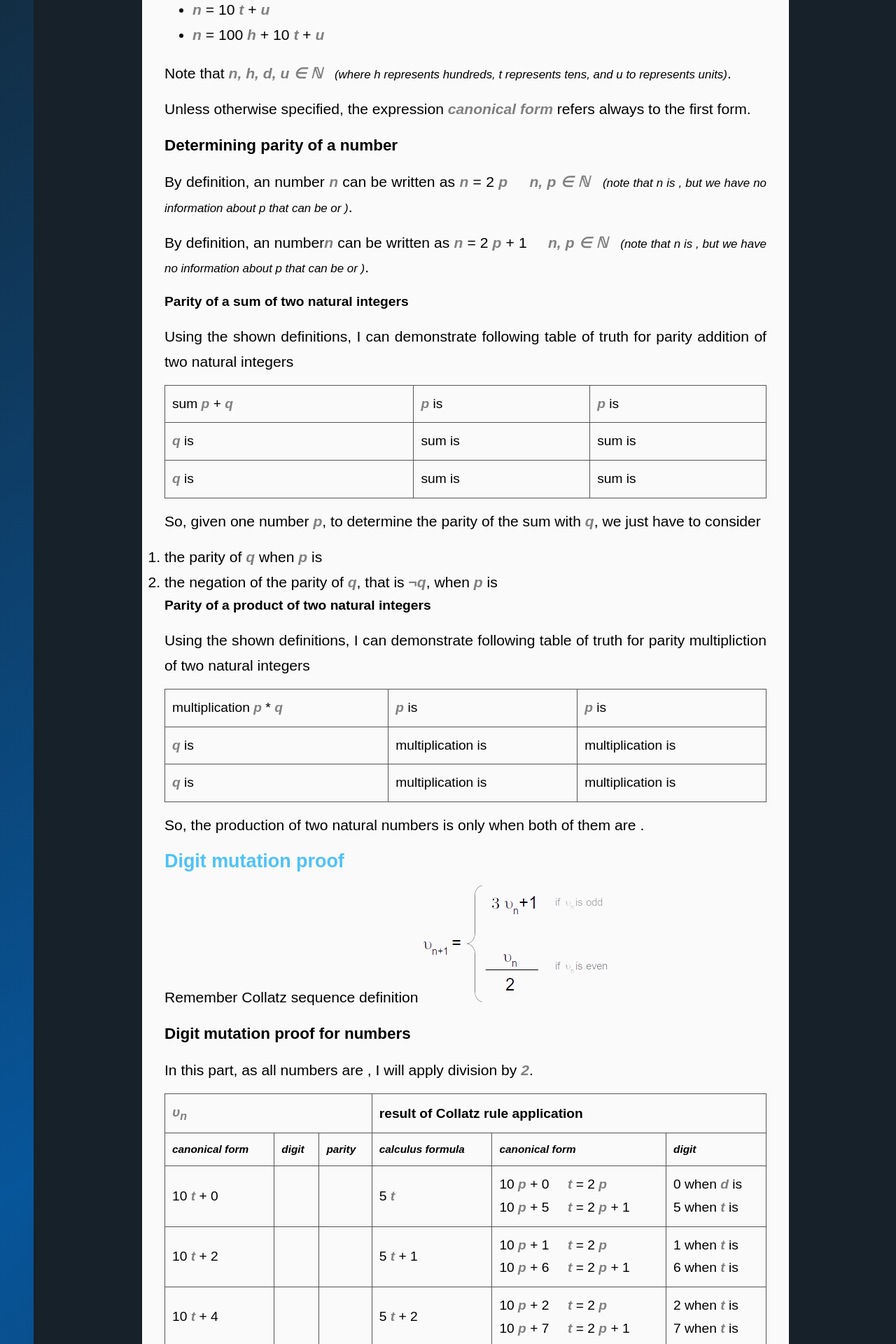
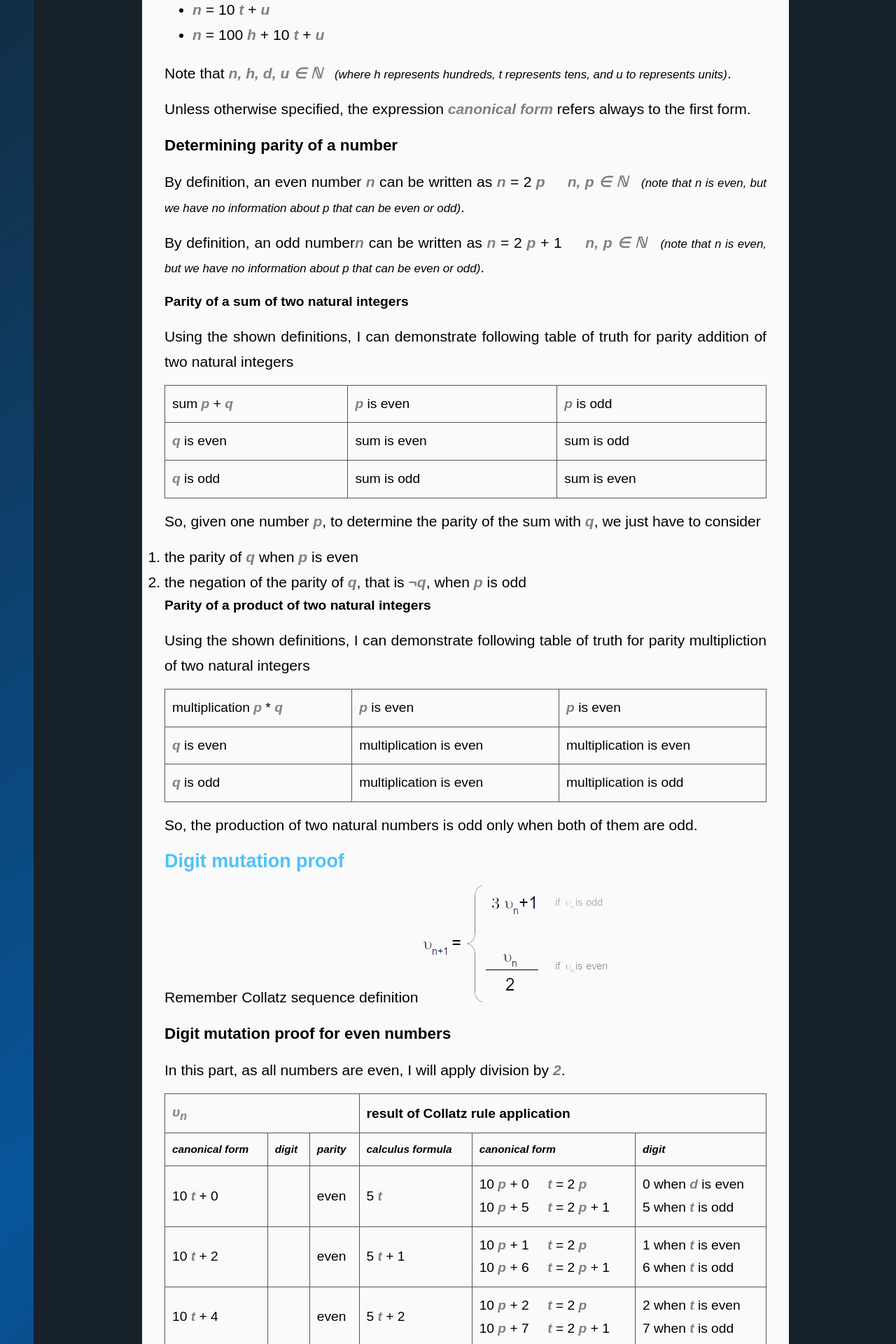
Before and after one commit to neonira/neonira.github.io, a Jekyll site: the page built from _posts/2018-06-03-CollatzSequence.md, in a window 1280 px wide. Shown: the part 552-2472 px from the top of the page at 70% size. Built offline with Jekyll 4.4.1, drawn with Linux system fonts in a browser that asks for light colours; nearby versions of some CDN libraries; some web fonts are replaced; some of the changed text lies outside the part shown.

Commit message:
corrections

```diff
--- a/_posts/2018-06-03-CollatzSequence.md
+++ b/_posts/2018-06-03-CollatzSequence.md
@@ -24,10 +24,10 @@ Unless otherwise specified, the expression <cite class='kw'>canonical form</cite
 
 ### Determining parity of a number
 
-By definition, an <cite class='kw even'></cite> number <cite class='kw'>n</cite> can be written as <cite class='kw'>n</cite> = 2 <cite class='kw'>p</cite> &nbsp;&nbsp;&nbsp; <cite class='kw'>n, p &isin; &#x2115;</cite>&nbsp;&nbsp;&nbsp;<cite class='comment'>note that n is <cite class='kw even'></cite>, but we have no information about p that can be <cite class='kw even'></cite> or <cite class='kw odd'></cite></cite>.
+By definition, an even number <cite class='kw'>n</cite> can be written as <cite class='kw'>n</cite> = 2 <cite class='kw'>p</cite> &nbsp;&nbsp;&nbsp; <cite class='kw'>n, p &isin; &#x2115;</cite>&nbsp;&nbsp;&nbsp;<cite class='comment'>note that n is even, but we have no information about p that can be even or odd</cite>.
 
 
-By definition, an <cite class='kw odd'></cite> number<cite class='kw'>n</cite> can be written as <cite class='kw'>n</cite> = 2 <cite class='kw'>p</cite> + 1 &nbsp;&nbsp;&nbsp; <cite class='kw'>n, p &isin; &#x2115;</cite>&nbsp;&nbsp;&nbsp;<cite class='comment'>note that n is <cite class='kw even'></cite>, but we have no information about p that can be <cite class='kw even'></cite> or <cite class='kw odd'></cite></cite>.
+By definition, an odd number<cite class='kw'>n</cite> can be written as <cite class='kw'>n</cite> = 2 <cite class='kw'>p</cite> + 1 &nbsp;&nbsp;&nbsp; <cite class='kw'>n, p &isin; &#x2115;</cite>&nbsp;&nbsp;&nbsp;<cite class='comment'>note that n is even, but we have no information about p that can be even or odd</cite>.
 
 #### Parity of a sum of two natural integers
 
@@ -37,27 +37,27 @@ Using the shown definitions, I can demonstrate following table of truth for pari
 <thead>
 <tr>
 <td>sum <cite class='kw'>p</cite> + <cite class='kw'>q</cite></td>
-<td><cite class='kw'>p</cite> is <cite class='kw even'></cite></td>
-<td><cite class='kw'>p</cite> is <cite class='kw odd'></cite></td>
+<td><cite class='kw'>p</cite> is even</td>
+<td><cite class='kw'>p</cite> is odd</td>
 </tr>
 </thead>
 <tbody>
 <tr>
-<td><cite class='kw'>q</cite> is <cite class='kw even'></cite></td>
-<td>sum is <cite class='kw even'></cite></td>
-<td>sum is <cite class='kw odd'></cite></td>
+<td><cite class='kw'>q</cite> is even</td>
+<td>sum is even</td>
+<td>sum is odd</td>
 </tr>
 <tr>
-<td><cite class='kw'>q</cite> is <cite class='kw odd'></cite></td>
-<td>sum is <cite class='kw odd'></cite></td>
-<td>sum is <cite class='kw even'></cite></td>
+<td><cite class='kw'>q</cite> is odd</td>
+<td>sum is odd</td>
+<td>sum is even</td>
 </tr>
 </tbody>
 </table>
 
 So, given one number <cite class='kw'>p</cite>, to determine the parity of the sum with <cite class='kw'>q</cite>, we just have to consider
-1. the parity of <cite class='kw'>q</cite> when <cite class='kw'>p</cite> is <cite class='kw even'></cite>
-1. the negation of the parity of <cite class='kw'>q</cite>, that is <cite class='kw' style='font-weight:bold'>&#172;q</cite>, when <cite class='kw'>p</cite> is <cite class='kw odd'></cite>
+1. the parity of <cite class='kw'>q</cite> when <cite class='kw'>p</cite> is even
+1. the negation of the parity of <cite class='kw'>q</cite>, that is <cite class='kw' style='font-weight:bold'>&#172;q</cite>, when <cite class='kw'>p</cite> is odd
 
 #### Parity of a product of two natural integers
 
@@ -67,25 +67,25 @@ Using the shown definitions, I can demonstrate following table of truth for pari
 <thead>
 <tr>
 <td>multiplication <cite class='kw'>p</cite> * <cite class='kw'>q</cite></td>
-<td><cite class='kw'>p</cite> is <cite class='kw even'></cite></td>
-<td><cite class='kw'>p</cite> is <cite class='kw even'></cite></td>
+<td><cite class='kw'>p</cite> is even</td>
+<td><cite class='kw'>p</cite> is even</td>
 </tr>
 </thead>
 <tbody>
 <tr>
-<td><cite class='kw'>q</cite> is <cite class='kw even'></cite></td>
-<td>multiplication is <cite class='kw even'></cite></td>
-<td>multiplication is <cite class='kw even'></cite></td>
+<td><cite class='kw'>q</cite> is even</td>
+<td>multiplication is even</td>
+<td>multiplication is even</td>
 </tr>
 <tr>
-<td><cite class='kw'>q</cite> is <cite class='kw odd'></cite></td>
-<td>multiplication is <cite class='kw even'></cite></td>
-<td>multiplication is <cite class='kw odd'></cite></td>
+<td><cite class='kw'>q</cite> is odd</td>
+<td>multiplication is even</td>
+<td>multiplication is odd</td>
 </tr>
 </tbody>
 </table>
 
-So, the production of two natural numbers is <cite class='kw odd'></cite> only when both of them are <cite class='kw odd'></cite>.
+So, the production of two natural numbers is odd only when both of them are odd.
 
 
 ## Digit mutation proof
@@ -93,9 +93,9 @@ So, the production of two natural numbers is <cite class='kw odd'></cite> only w
 Remember Collatz sequence definition
 ![collatz definition](images/maths/collatz/cs.png)
 
-### Digit mutation proof for <cite class='kw even'></cite> numbers
+### Digit mutation proof for even numbers
 
-In this part, as all numbers are <cite class='kw even'></cite>, I will apply division by <cite class='kw'>2</cite>.
+In this part, as all numbers are even, I will apply division by <cite class='kw'>2</cite>.
 <table>
 <thead>
 <tr style='font-weight:bold'>
@@ -115,74 +115,74 @@ In this part, as all numbers are <cite class='kw even'></cite>, I will apply div
 <tr>
 <td>10 <cite class='kw'>t</cite> + 0</td>
 <td><span class='digit digit0'></span></td>
-<td><cite class='kw even'></cite></td>
+<td>even</td>
 <td>5 <cite class='kw'>t</cite></td>
 <td>
 10 <cite class='kw'>p</cite> + 0 &nbsp;&nbsp;&nbsp; <cite class='kw'>t</cite> = 2 <cite class='kw'>p </cite><br>
 10 <cite class='kw'>p</cite> + 5 &nbsp;&nbsp;&nbsp; <cite class='kw'>t</cite> = 2 <cite class='kw'>p</cite> + 1<br>
 </td>
-<td>0 when <cite class='kw'>d</cite> is <cite class='kw even'></cite> <br>5 when <cite class='kw'>t</cite> is <cite class='kw odd'></cite></td>
+<td>0 when <cite class='kw'>d</cite> is even <br>5 when <cite class='kw'>t</cite> is odd</td>
 </tr>
 
 <tr>
 <td>10 <cite class='kw'>t</cite> + 2</td>
 <td><span class='digit digit2'></span></td>
-<td><cite class='kw even'></cite></td>
+<td>even</td>
 <td>5 <cite class='kw'>t</cite> + 1</td>
 <td>
 10 <cite class='kw'>p</cite> + 1 &nbsp;&nbsp;&nbsp; <cite class='kw'>t</cite> = 2 <cite class='kw'>p </cite><br>
 10 <cite class='kw'>p</cite> + 6 &nbsp;&nbsp;&nbsp; <cite class='kw'>t</cite> = 2 <cite class='kw'>p </cite> + 1
 </td>
-<td>1 when <cite class='kw'>t</cite> is <cite class='kw even'></cite> <br>6 when <cite class='kw'>t</cite> is <cite class='kw odd'></cite></td>
+<td>1 when <cite class='kw'>t</cite> is even <br>6 when <cite class='kw'>t</cite> is odd</td>
 </tr>
 
 <tr>
 <td>10 <cite class='kw'>t</cite> + 4</td>
 <td><span class='digit digit4'></span></td>
-<td><cite class='kw even'></cite></td>
+<td>even</td>
 <td>5 <cite class='kw'>t</cite> + 2</td>
 <td>
 10 <cite class='kw'>p</cite> + 2 &nbsp;&nbsp;&nbsp; <cite class='kw'>t</cite> = 2 <cite class='kw'>p </cite><br>
 10 <cite class='kw'>p</cite> + 7 &nbsp;&nbsp;&nbsp; <cite class='kw'>t</cite> = 2 <cite class='kw'>p </cite> + 1
 </td>
-<td>2 when <cite class='kw'>t</cite> is <cite class='kw even'></cite> <br>7 when <cite class='kw'>t</cite> is <cite class='kw odd'></cite></td>
+<td>2 when <cite class='kw'>t</cite> is even <br>7 when <cite class='kw'>t</cite> is odd</td>
 </tr>
 
 <tr>
 <td>10 <cite class='kw'>t</cite> + 6</td>
 <td><span class='digit digit6'></span></td>
-<td><cite class='kw even'></cite></td>
+<td>even</td>
 <td>5 <cite class='kw'>t</cite> + 3</td>
 <td>
 10 <cite class='kw'>p</cite> + 3 &nbsp;&nbsp;&nbsp; <cite class='kw'>t</cite> = 2 <cite class='kw'>p </cite><br>
 10 <cite class='kw'>p</cite> + 8 &nbsp;&nbsp;&nbsp; <cite class='kw'>t</cite> = 2 <cite class='kw'>p </cite> + 1
 </td>
-<td>3 when <cite class='kw'>t</cite> is <cite class='kw even'></cite> <br>8 when <cite class='kw'>t</cite> is <cite class='kw odd'></cite></td>
+<td>3 when <cite class='kw'>t</cite> is even <br>8 when <cite class='kw'>t</cite> is odd</td>
 </tr>
 
 <tr>
 <td>10 <cite class='kw'>t</cite> + 8</td>
 <td><span class='digit digit8'></span></td>
-<td><cite class='kw even'></cite></td>
+<td>even</td>
 <td>5 <cite class='kw'>t</cite> + 4</td>
 <td>
 10 <cite class='kw'>p</cite> + 4 &nbsp;&nbsp;&nbsp; <cite class='kw'>t</cite> = 2 <cite class='kw'>p </cite><br>
 10 <cite class='kw'>p</cite> + 9 &nbsp;&nbsp;&nbsp; <cite class='kw'>t</cite> = 2 <cite class='kw'>p </cite> + 1
 </td>
-<td>4 when <cite class='kw'>t</cite> is <cite class='kw even'></cite> <br><cite class='kw'>9</cite> when <cite class='kw'>t</cite> is <cite class='kw odd'></cite></td>
+<td>4 when <cite class='kw'>t</cite> is even <br><cite class='kw'>9</cite> when <cite class='kw'>t</cite> is odd</td>
 </tr>
 
 </tbody>
 </table>
 
-So, we have proven several things, for <cite class='kw even'></cite> numbers
-1. When applying Collatz sequence to an <cite class='kw even'></cite> number, produced result will fork on two different digits depending of the parity of <cite class='kw'>t</cite>. Note, the special case of <cite class='kw'>0</cite>, that is the only case with self loop.
+So, we have proven several things, for even numbers
+1. When applying Collatz sequence to an even number, produced result will fork on two different digits depending of the parity of <cite class='kw'>t</cite>. Note, the special case of <cite class='kw'>0</cite>, that is the only case with self loop.
 1. As we divide, by <cite class='kw'>2</cite>, the result is strictly less than the input.
 
 
-### Digit mutation proof for <cite class='kw odd'></cite> numbers
+### Digit mutation proof for odd numbers
 
-In this part, as all numbers are <cite class='kw odd'></cite>, I will apply apply by 3 <cite class='kw'>&upsilon;<sub>n</sub></cite> + 1.
+In this part, as all numbers are odd, I will apply apply by 3 <cite class='kw'>&upsilon;<sub>n</sub></cite> + 1.
 <table>
 <thead>
 <tr style='font-weight:bold'>
@@ -202,7 +202,7 @@ In this part, as all numbers are <cite class='kw odd'></cite>, I will apply appl
 <tr>
 <td>10 <cite class='kw'>t</cite> + 1</td>
 <td><span class='digit digit1'></span></td>
-<td><cite class='kw odd'></cite></td>
+<td>odd</td>
 <td>30 <cite class='kw'>t</cite> + 4</td>
 <td>
 10 (3 <cite class='kw'>t</cite>) + 4
@@ -213,7 +213,7 @@ In this part, as all numbers are <cite class='kw odd'></cite>, I will apply appl
 <tr>
 <td>10 <cite class='kw'>t</cite> + 3</td>
 <td><span class='digit digit3'></span></td>
-<td><cite class='kw odd'></cite></td>
+<td>odd</td>
 <td>30 <cite class='kw'>t</cite> + 10</td>
 <td>
 10 (3 <cite class='kw'>t</cite> + 1) + 0
@@ -224,7 +224,7 @@ In this part, as all numbers are <cite class='kw odd'></cite>, I will apply appl
 <tr>
 <td>10 <cite class='kw'>t</cite> + 5</td>
 <td><span class='digit digit5'></span></td>
-<td><cite class='kw odd'></cite></td>
+<td>odd</td>
 <td>30 <cite class='kw'>t</cite> + 16</td>
 <td>
 10 (3 <cite class='kw'>t</cite> + 1) + 6
@@ -235,7 +235,7 @@ In this part, as all numbers are <cite class='kw odd'></cite>, I will apply appl
 <tr>
 <td>10 <cite class='kw'>t</cite> + 7</td>
 <td><span class='digit digit7'></span></td>
-<td><cite class='kw odd'></cite></td>
+<td>odd</td>
 <td>30 <cite class='kw'>t</cite> + 22</td>
 <td>
 10 (3 <cite class='kw'>t</cite> + 2) + 2
@@ -246,7 +246,7 @@ In this part, as all numbers are <cite class='kw odd'></cite>, I will apply appl
 <tr>
 <td>10 <cite class='kw'>t</cite> + <cite class='kw'>9</cite></td>
 <td><span class='digit digit9'></span></td>
-<td><cite class='kw odd'></cite></td>
+<td>odd</td>
 <td>30 <cite class='kw'>t</cite> + 28</td>
 <td>
 10 (3 <cite class='kw'>t</cite> + 2) + 8
@@ -258,9 +258,9 @@ In this part, as all numbers are <cite class='kw odd'></cite>, I will apply appl
 </table>
 
 
-So, are now proven several things, for <cite class='kw odd'></cite> numbers
-1. When applying Collatz sequence to an <cite class='kw odd'></cite> number, produced result will always be an <cite class='kw even'></cite> number. This implies that when applying Collatz sequence, we will never apply twice in a run the Collatz sequence <cite class='kw odd'></cite> rule.
-1. The result is always greater than the input for <cite class='kw odd'></cite> numbers
+So, are now proven several things, for odd numbers
+1. When applying Collatz sequence to an odd number, produced result will always be an even number. This implies that when applying Collatz sequence, we will never apply twice in a run the Collatz sequence odd rule.
+1. The result is always greater than the input for odd numbers
 
 ## Suite analysis
 Let's focus now on suite analysis, has this will bring many insights on the Collatz Sequence results.
@@ -268,8 +268,8 @@ Let's focus now on suite analysis, has this will bring many insights on the Coll
 ### Suite definitions
 
 Let's divide the Collatz sequence into two independent suites, for analysis convenience.
-First suite is for <cite class='kw odd'></cite> numbers: <cite class='kw'> &omega;<sub>n + 1</sub></cite> = 3 <cite class='kw'> &omega;<sub>n</sub></cite> + 1
-Second suite is for <cite class='kw even'></cite> numbers:
+First suite is for odd numbers: <cite class='kw'> &omega;<sub>n + 1</sub></cite> = 3 <cite class='kw'> &omega;<sub>n</sub></cite> + 1
+Second suite is for even numbers:
 <cite class='kw'> &eta;<sub>n + 1</sub></cite> = <cite class='kw'> &eta;<sub>n</sub></cite> / 2
 
 By convention, the indice <sub>n</sub> starts at 1.
@@ -278,10 +278,10 @@ By convention, the indice <sub>n</sub> starts at 1.
 
 We need a formulae that provides the n<sup>th</sup> result, directly from the input.
 
-For <cite class='kw even'></cite> numbers, it is quite obvious, as
+For even numbers, it is quite obvious, as
 <cite class='kw'> &eta;<sub>k</sub></cite> = <cite class='kw'> &eta;<sub>1</sub></cite> / 2<sup>k</sup> with <cite class='kw'>k</cite> being the number of times we apply the transformation, will provide the result.
 
-For <cite class='kw odd'></cite> numbers, suite analysis will show that
+For odd numbers, suite analysis will show that
 <cite class='kw'> &omega;<sub>k</sub></cite> = <cite class='kw'> &phi;<sub>k</sub></cite> + <cite class='kw'> &sigma;<sub>k</sub></cite>
 
 * with <cite class='kw'> &phi;<sub>k</sub></cite> = 3<sup>k</sup> <cite class='kw'>&phi;<sub>1</sub></cite>
@@ -291,7 +291,7 @@ For <cite class='kw odd'></cite> numbers, suite analysis will show that
 ### Parity analysis
 
 #### parity analysis of <cite class='kw'> &eta;<sub>k</sub></cite>
-As <cite class='kw'> &eta;<sub>k</sub></cite> starts forcibly with <cite class='kw'> &eta;<sub>1</sub></cite> being <cite class='kw even'></cite>, the recurring process of division by 2 repeats while <cite class='kw'> &eta;<sub>k</sub></cite> is <cite class='kw even'></cite> and stops immediately when not. In the worst case, we execute a single division by 2.
+As <cite class='kw'> &eta;<sub>k</sub></cite> starts forcibly with <cite class='kw'> &eta;<sub>1</sub></cite> being even, the recurring process of division by 2 repeats while <cite class='kw'> &eta;<sub>k</sub></cite> is even and stops immediately when not. In the worst case, we execute a single division by 2.
 
 
 #### parity analysis of <cite class='kw'> &omega;<sub>k</sub></cite>
@@ -300,7 +300,7 @@ As this suite is composed of the sum of 2 suites, we will use the addition parit
 
 ##### parity analysis of <cite class='kw'> &phi;<sub>k</sub></cite>
 
-As <cite class='kw'> &phi;<sub>k</sub></cite> starts forcibly with <cite class='kw'> &phi;<sub>1</sub></cite> being <cite class='kw odd'></cite>, the recurring process of multiplication by 3<sup>k</sup> that is always <cite class='kw odd'></cite> too, brings always an <cite class='kw odd'></cite> result.
+As <cite class='kw'> &phi;<sub>k</sub></cite> starts forcibly with <cite class='kw'> &phi;<sub>1</sub></cite> being odd, the recurring process of multiplication by 3<sup>k</sup> that is always odd too, brings always an odd result.
 
 ##### parity analysis of <cite class='kw'> &sigma;<sub>k</sub></cite>
 
@@ -324,13 +324,13 @@ Sum of this four ending digits turns to be <cite class='kw'>20</cite>.
 </span>
 
 So the parity of suite <cite class='kw'>&sigma;<sub>n</sub></cite> follows a pattern that is
-<cite class='kw odd'></cite> and then <cite class='kw even'></cite>, and repeat this sequence.
+odd and then even, and repeat this sequence.
 
 More precisely, we have parity(<cite class='kw'>&phi;<sub>2 n + 1</sub></cite>) = parity(<cite class='kw'>&phi;<sub>1</sub></cite>) and parity(<cite class='kw'>&phi;<sub>2 n</sub></cite>) =
 &#172; <!-- neg--> (parity(<cite class='kw'>&phi;<sub>1</sub></cite>)).
 
 
-Therefore, the suite <cite class='kw'>&omega;<sub>n</sub></cite> that is the addition of 2 suites,  <cite class='kw'>&phi;<sub>n</sub></cite> that is always <cite class='kw odd'></cite> and <cite class='kw'>&sigma;<sub>n</sub></cite> that is an alternate parity suite starting with an <cite class='kw odd'></cite> value.
+Therefore, the suite <cite class='kw'>&omega;<sub>n</sub></cite> that is the addition of 2 suites,  <cite class='kw'>&phi;<sub>n</sub></cite> that is always odd and <cite class='kw'>&sigma;<sub>n</sub></cite> that is an alternate parity suite starting with an odd value.
 In short, <cite class='kw'>&omega;<sub>n</sub></cite> has the same parity as <cite class='kw'>&sigma;<sub>n</sub></cite>.
 
 ### Digit mutation conclusion
--- a/assets/styles/my-styles.css
+++ b/assets/styles/my-styles.css
@@ -80,3 +80,15 @@ a.src { font-size: 11px; }
 a.footnote-ref {vertical-align: bottom;}
 
 div.footnotes li { font-size:11px;}
+
+span.digit { font-weigth: bold; color: royalblue}
+span.digit0:content { 0 }
+span.digit1:content { 1 }
+span.digit2:content { 2 }
+span.digit3:content { 3 }
+span.digit4:content { 4 }
+span.digit5:content { 5 }
+span.digit6:content { 6 }
+span.digit7:content { 7 }
+span.digit8:content { 8 }
+span.digit9:content { 9 }
```
Also changed, not shown: _posts/2018-05-08-artificial-intelligence-glossary.md (+1 -1 lines).
